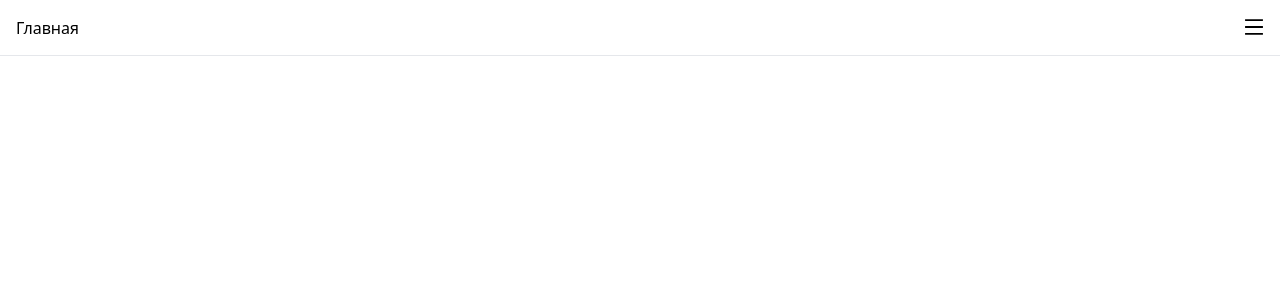
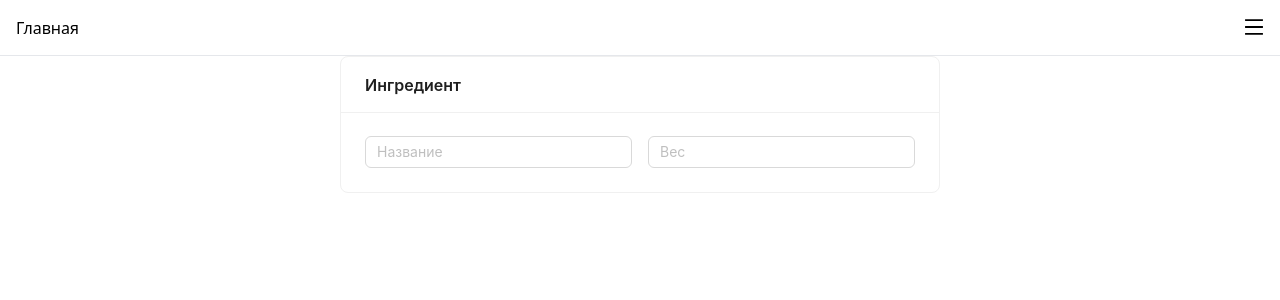
Before and after one commit to andrabra/kitchen-calc-app, a React (Vite) app: page / in a window 1280 px wide. Shown: the top 300 px of the page. Built offline with nearby package versions, Linux system fonts and the light colour scheme.

Commit message:
Сдекллал компонент карточки ингридиента

```diff
--- a/src/components/BurgerMenu.tsx
+++ b/src/components/BurgerMenu.tsx
@@ -20,7 +20,7 @@ const BurgerMenu = ({ theme, toggleTheme }: BurgerMenuProps) => {
     <>
       <button
         onClick={showDrawer}
-        className="text-xl p-0 border-0 bg-transparent bg-white dark:bg-zinc-600 dark:border-zinc-500 transition-colors dark:text-white"
+        className="text-xl p-0 border-0 bg-transparent bg-white dark:bg-zinc-800 dark:border-zinc-500 transition-colors dark:text-white"
         aria-label="Открыть меню"
       >
         <MenuOutlined />
@@ -32,7 +32,7 @@ const BurgerMenu = ({ theme, toggleTheme }: BurgerMenuProps) => {
         onClose={closeDrawer}
         open={open}
         bodyStyle={{ padding: 0 }}
-        className='bg-white dark:bg-zinc-600 dark:border-zinc-500 transition-colors dark:text-white'
+        className='bg-white dark:bg-zinc-800 dark:border-zinc-500 transition-colors dark:text-white'
       >
         <Menu
           mode="inline"
@@ -43,7 +43,7 @@ const BurgerMenu = ({ theme, toggleTheme }: BurgerMenuProps) => {
           ]}
         />
 
-        <div className="flex items-center justify-between p-4 border-t mt-4 bg-white dark:bg-zinc-600 dark:border-zinc-500 transition-colors">
+        <div className="flex items-center justify-between p-4 border-t mt-4 bg-white dark:bg-zinc-800 dark:border-zinc-500 transition-colors">
           <span className="flex items-center gap-2 m-0">
             {theme === 'dark' ? <BulbFilled /> : <BulbOutlined />}
             <Title level={5} className="!m-0 dark:text-white">
--- /dev/null
+++ b/src/components/Card.tsx
@@ -0,0 +1,59 @@
+import { useState } from 'react';
+import { Card, Input, Row, Col, Typography } from 'antd';
+
+const ResponsiveCard = () => {
+  const [title, setTitle] = useState('Ингредиент');
+  const [isEditing, setIsEditing] = useState(false);
+  const [tempTitle, setTempTitle] = useState(title);
+
+  const handleTitleClick = () => {
+    setIsEditing(true);
+  };
+
+  const handleTitleChange = (e: React.ChangeEvent<HTMLInputElement>) => {
+    setTempTitle(e.target.value);
+  };
+
+  const handleTitleBlur = () => {
+    setTitle(tempTitle.trim() || 'Ингредиент');
+    setIsEditing(false);
+  };
+
+  const handleTitleKeyDown = (e: React.KeyboardEvent<HTMLInputElement>) => {
+    if (e.key === 'Enter') {
+      handleTitleBlur();
+    }
+  };
+
+  const renderTitle = () =>
+      isEditing ? (
+          <Input
+              autoFocus
+              value={tempTitle}
+              onChange={handleTitleChange}
+              onBlur={handleTitleBlur}
+              onKeyDown={handleTitleKeyDown}
+              size="small"
+              style={{ maxWidth: 200 }}
+          />
+      ) : (
+          <Typography.Title level={5} style={{ margin: 0 }} onClick={handleTitleClick}>
+            {title}
+          </Typography.Title>
+      );
+
+  return (
+      <Card title={renderTitle()} style={{ maxWidth: 600, margin: '0 auto' }}>
+        <Row gutter={[16, 16]}>
+          <Col xs={24} sm={12}>
+            <Input placeholder="Название" />
+          </Col>
+          <Col xs={24} sm={12}>
+            <Input placeholder="Вес" />
+          </Col>
+        </Row>
+      </Card>
+  );
+};
+
+export default ResponsiveCard;
--- a/src/components/Header.tsx
+++ b/src/components/Header.tsx
@@ -13,7 +13,7 @@ const Header = () => {
   const { theme, toggleTheme } = useTheme();
 
   return (
-    <header className="sticky top-0 z-10 flex items-center justify-between px-4 h-14 border-b bg-white dark:bg-zinc-600 dark:border-zinc-500 transition-colors">
+    <header className="sticky top-0 z-10 flex items-center justify-between px-4 h-14 border-b bg-white dark:bg-zinc-800 dark:border-zinc-500 transition-colors">
       <div className="flex justify-between items-center gap-4 w-full">
         <h1 className="text-base font-medium text-black dark:text-white">{title}</h1>
         <BurgerMenu theme={theme} toggleTheme={toggleTheme} />
--- a/src/pages/Home.tsx
+++ b/src/pages/Home.tsx
@@ -1,13 +1,9 @@
-// pages/Home.tsx
 import { motion } from 'framer-motion';
-// import DndList from "../components/DndList.tsx";
-// import {Button, Card} from "antd";
+import ResponsiveCard from "../components/Card.tsx";
 
 export default () => (
   <motion.div initial={{ opacity: 0 }} animate={{ opacity: 1 }} transition={{ duration: 0.5 }}>
-    {/*<h1>Главная</h1>*/}
-    {/*<Card>*/}
-    {/*    <Button type="primary">Кнопка</Button>*/}
-    {/*</Card>*/}
+    <ResponsiveCard ></ResponsiveCard>
+
   </motion.div>
 );
```
